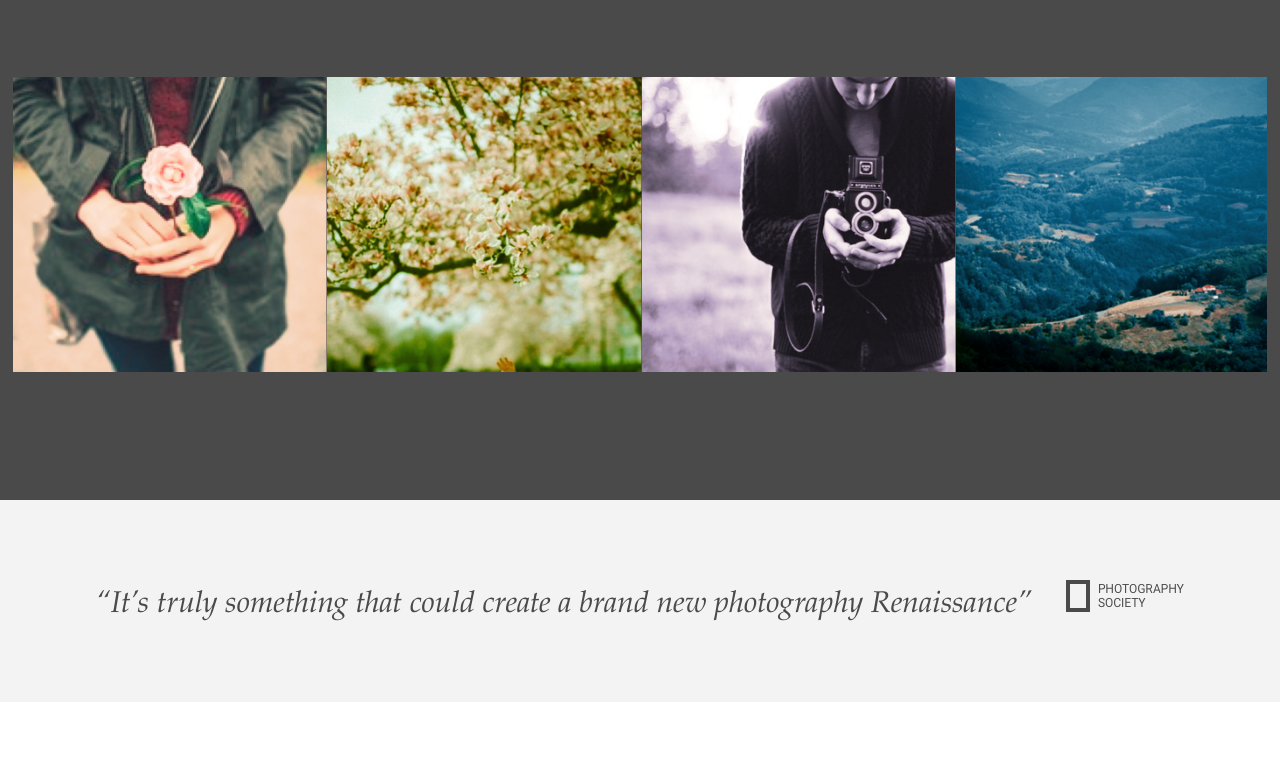
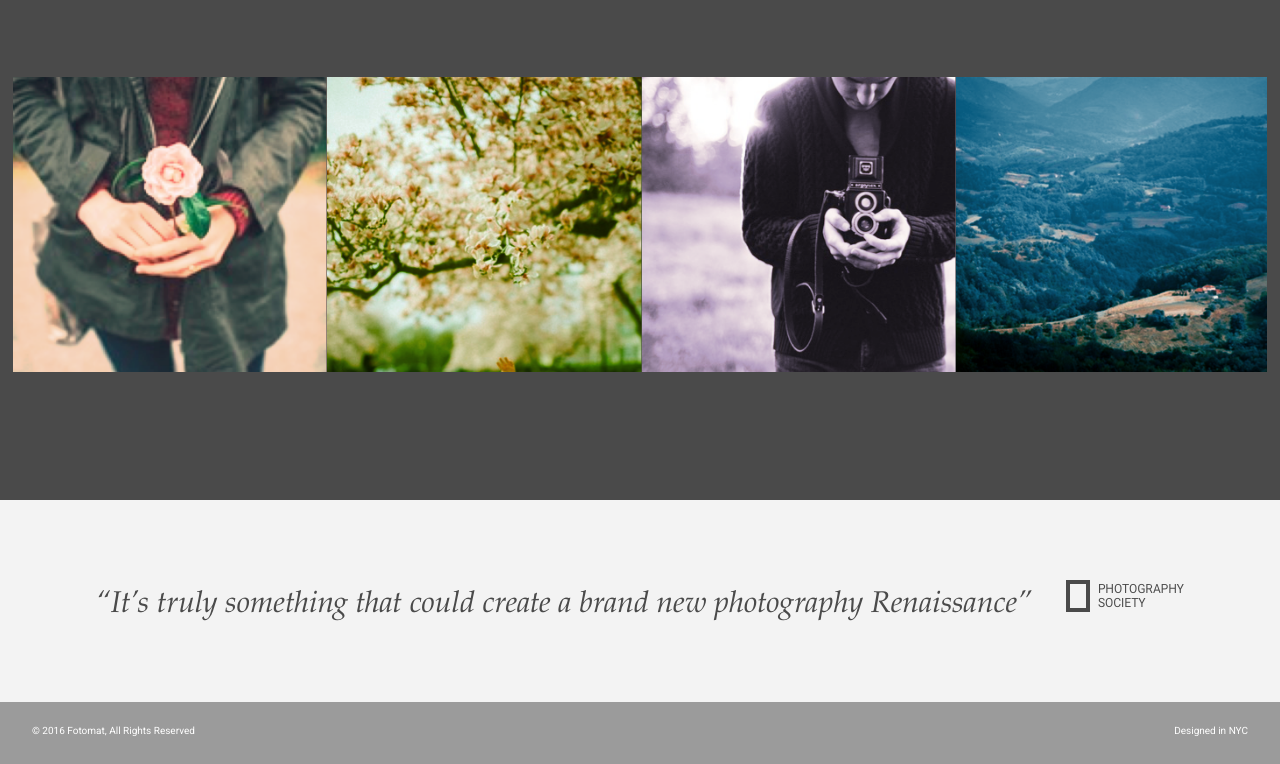
Before and after one commit to sarika-arora/fotomatic, a plain HTML site: page index.html in a window 1280 px wide. Shown: the part 1734-2498 px from the top of the page. Before the commit the page ends 2436 px from the top, so only its background shows below. Drawn offline with Linux system fonts and the light colour scheme; a web font is replaced by a local one.

Commit message:
Add updates to the footer section - desktop site complete

```diff
--- a/index.html
+++ b/index.html
@@ -106,12 +106,12 @@
         <img class="quote-citation" src="./resources/images/photography-logo.png" />
       </div>
     </div>
-  </div>
+
 
     <!-- Footer -->
     <footer>
       <div class="content">
-        <span class="copyright">© 2016  Fotomatic, All Rights Reserved</span>
+        <span class="copyright">© 2016  Fotomat, All Rights Reserved</span>
         <span class="location">Designed in NYC</span>
       </div>
     </footer>
--- a/resources/css/style.css
+++ b/resources/css/style.css
@@ -413,14 +413,16 @@ header .mobile {
 /* Footer */
 
 footer {
+  height: 3.875rem;
   background-color: #9b9b9b;
-  padding: 1.5rem 2rem;
+
 }
 
 footer .content {
   color: white;
   display: flex;
   font-size: .75rem;
+  padding: 1.5rem 2rem;
 }
 
 footer .copyright {
```
